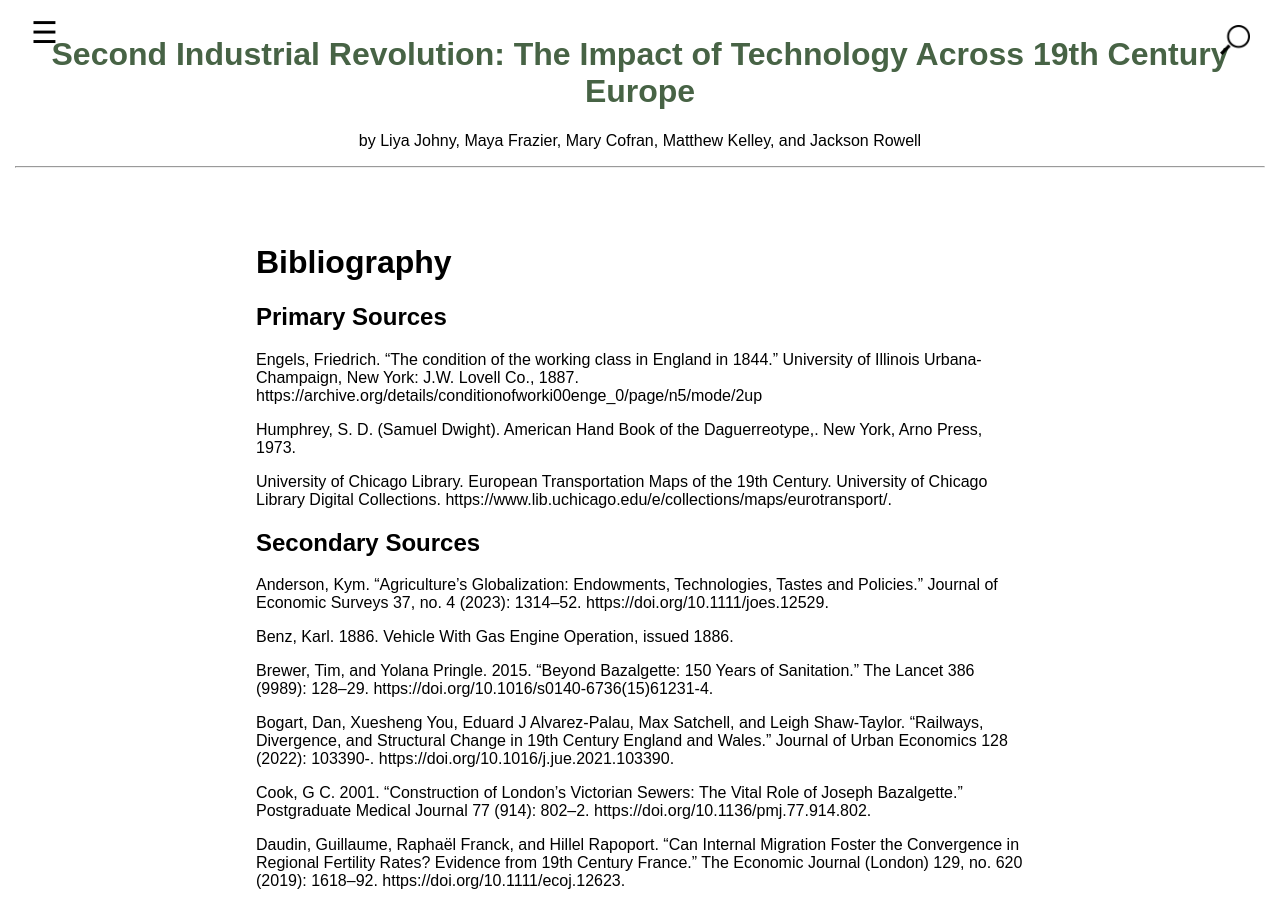
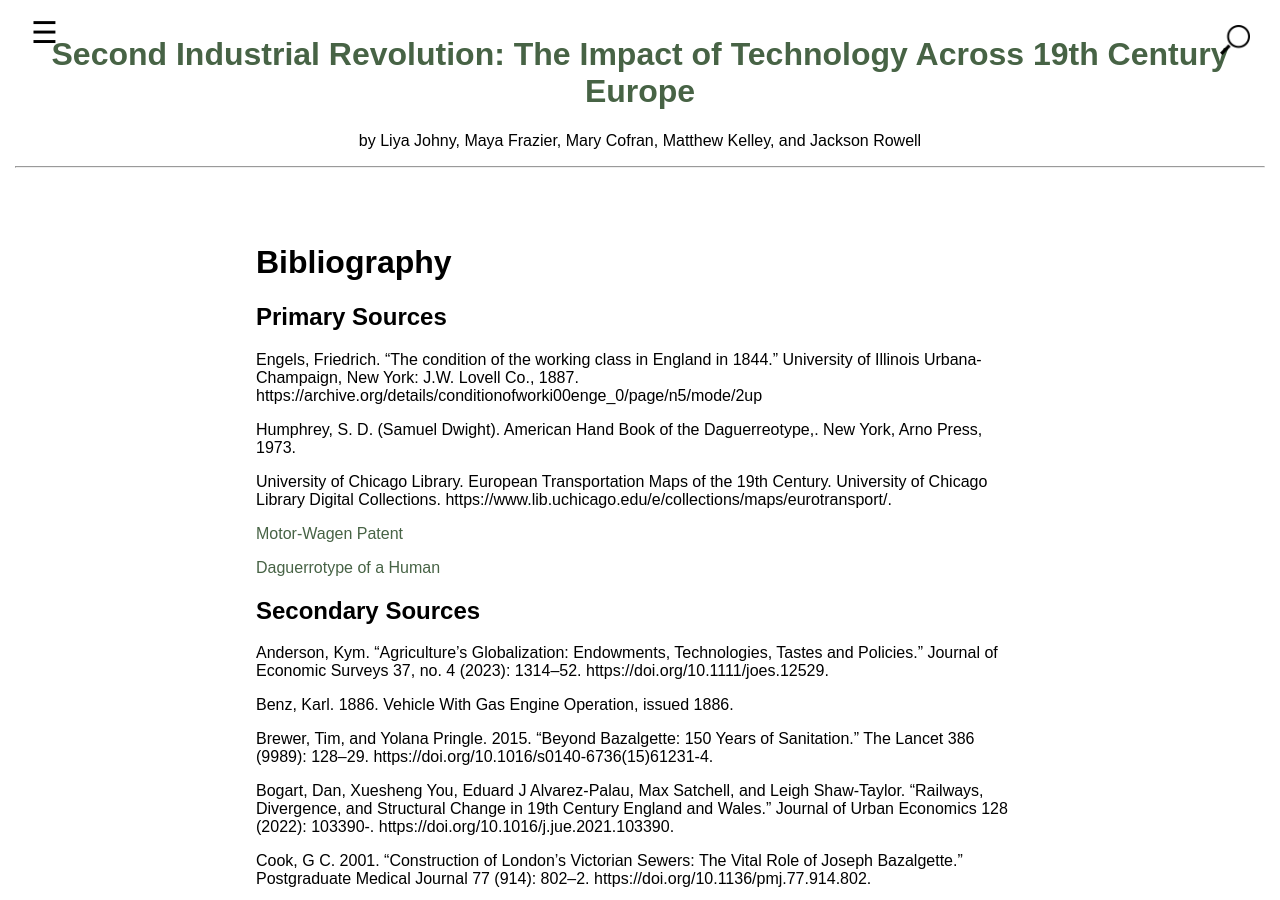
Before and after one commit to Kelley-Matthew/EUH3205, a Jekyll site: the page built from 005_bibliography.md, in a window 1280 px wide and 900 px high. Built offline with Jekyll 4.4.1, drawn with Linux system fonts in a browser that asks for light colours.

Commit message:
Update 005_bibliography.md

```diff
--- a/005_bibliography.md
+++ b/005_bibliography.md
@@ -14,6 +14,9 @@ Humphrey, S. D.    (Samuel Dwight). American Hand Book of the Daguerreotype,. Ne
 
 University of Chicago Library. European Transportation Maps of the 19th Century. University of Chicago Library Digital Collections. https://www.lib.uchicago.edu/e/collections/maps/eurotransport/.
 
+[Motor-Wagen Patent](https://www.mercedes-benz.com/en/innovation/milestones/benz-patent-motor-car/)
+
+[Daguerrotype of a Human](https://www.unjourdeplusaparis.com/en/paris-insolite/premiere-photo-etre-humain-paris-en-1838)
 
 
 ## Secondary Sources
```
